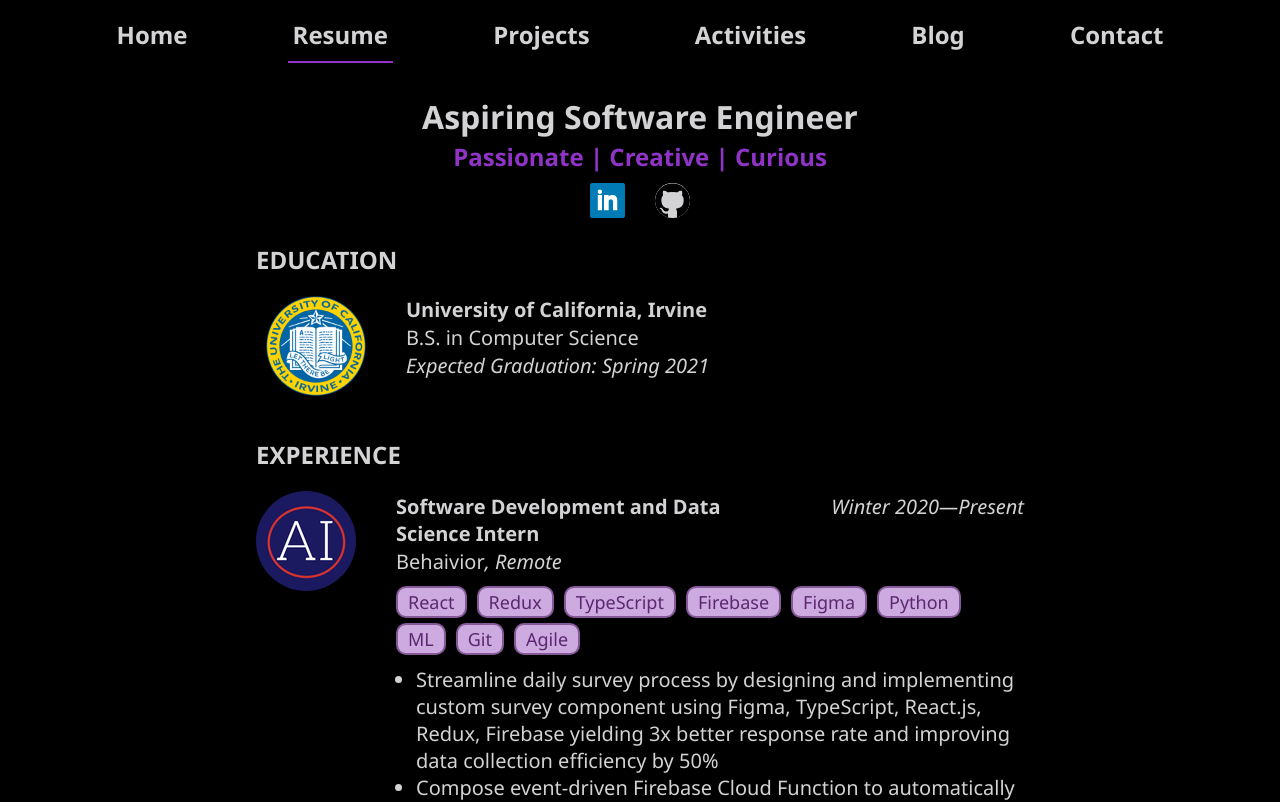
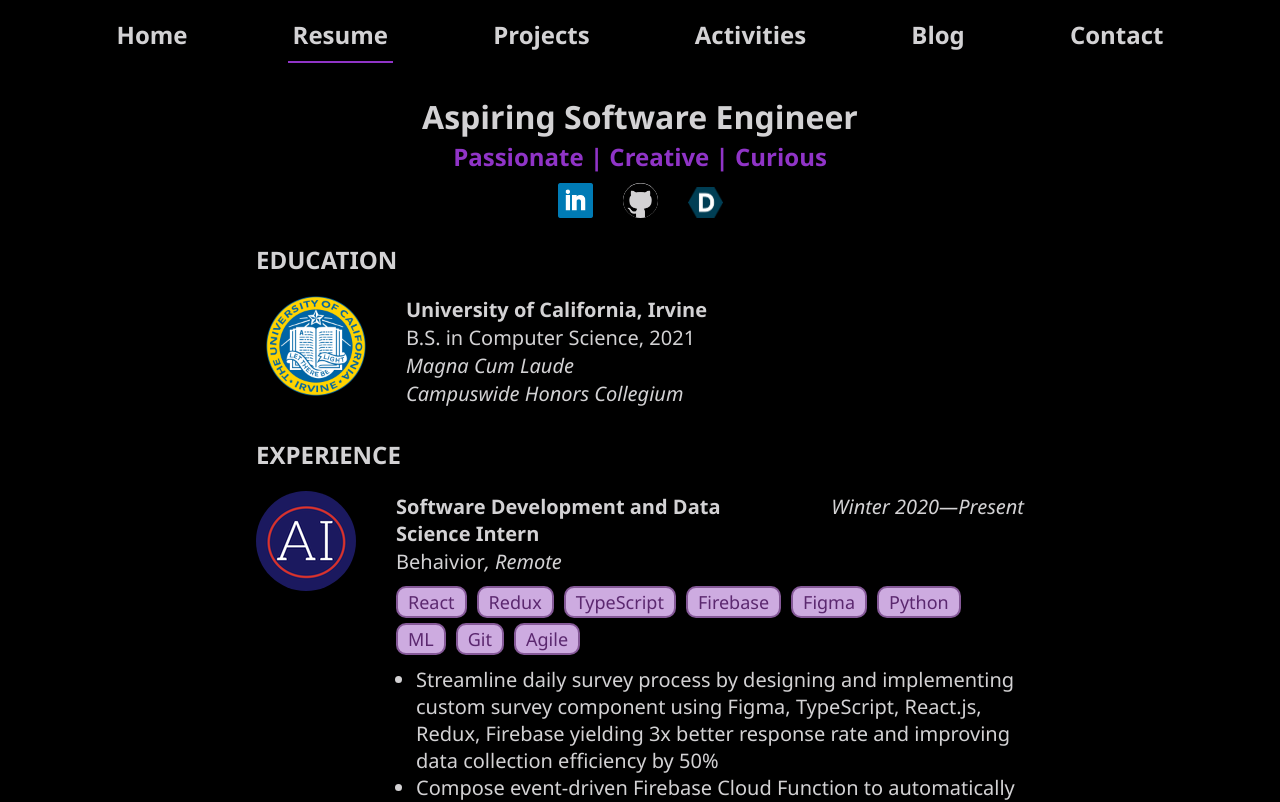
Before and after one commit to AmyWeitzman/me, a React (Create React App) app: page /resume in a window 1280 px wide. Shown: the top 802 px of the page. Built offline with nearby package versions, Linux system fonts and the light colour scheme.

Commit message:
update education

```diff
--- a/src/components/Education.css
+++ b/src/components/Education.css
@@ -29,6 +29,6 @@
     font-weight: bold;
 }
 
-.grad-year {
+.additional-info-item {
     font-style: italic;
 }
--- a/src/components/Education.js
+++ b/src/components/Education.js
@@ -8,8 +8,10 @@ function Education(props) {
         <img src={props.details.logo} alt={props.details.name + " logo"} className="school-logo"></img>
         <div className="edu-info-container">
             <p className="school-name edu-info-item">{props.details.name}</p>
-            <p className="degree-type edu-info-item">{props.details.degreeType} in {props.details.major}</p>
-            <p className="grad-year edu-info-item">Expected Graduation: {props.details.graduation}</p>
+            <p className="degree-type edu-info-item">{props.details.degreeType} in {props.details.major}, {props.details.graduation}</p>
+            {
+              props.details.additionalInfo.map(item => <p className="additional-info-item edu-info-item">{item}</p>)
+            }
         </div>
     </div>
   );
--- a/src/components/Resume.css
+++ b/src/components/Resume.css
@@ -52,6 +52,11 @@
     background-color: var(--theme-gray);
     border-radius: 20px;
     margin-left: 15px;
+    margin-right: 15px;
+}
+
+#devpost-profile-icon {
+    margin-left: 15px;
 }
 
 .hover-grow {
--- a/src/components/Resume.js
+++ b/src/components/Resume.js
@@ -18,13 +18,18 @@ import smart from '../images/smart.png';
 import chp from '../images/chp.PNG';
 import linkedin from '../images/linkedin.png';
 import github from '../images/github.png';
+import devpost_logo from '../images/devpost_logo.png';
 
 const schoolInfo = [
     {
         name: "University of California, Irvine",
         major: "Computer Science",
         degreeType: "B.S.",
-        graduation: "Spring 2021",
+        graduation: "2021",
+        additionalInfo: [
+            "Magna Cum Laude",
+            "Campuswide Honors Collegium"
+        ],
         logo: uci_logo
     }
 ];
@@ -278,6 +283,9 @@ function Resume() {
         <a href="https://github.com/AmyWeitzman" target="_blank">
             <img src={github} alt={"GitHub"} width="35" id="github-profile-icon" className="hover-grow"></img>
         </a>
+        <a href="https://devpost.com/amyweitzman" target="_blank">
+            <img src={devpost_logo} alt={"Devpost"} width="35" id="devpost-profile-icon" className="hover-grow"></img>
+        </a>
         <h2 className="resume-section-title">EDUCATION</h2>
         {
             schoolInfo.map((el, idx) => <Education key={idx} details={el} />)
```
Also changed, not shown: src/images/devpost_logo.png (added).
